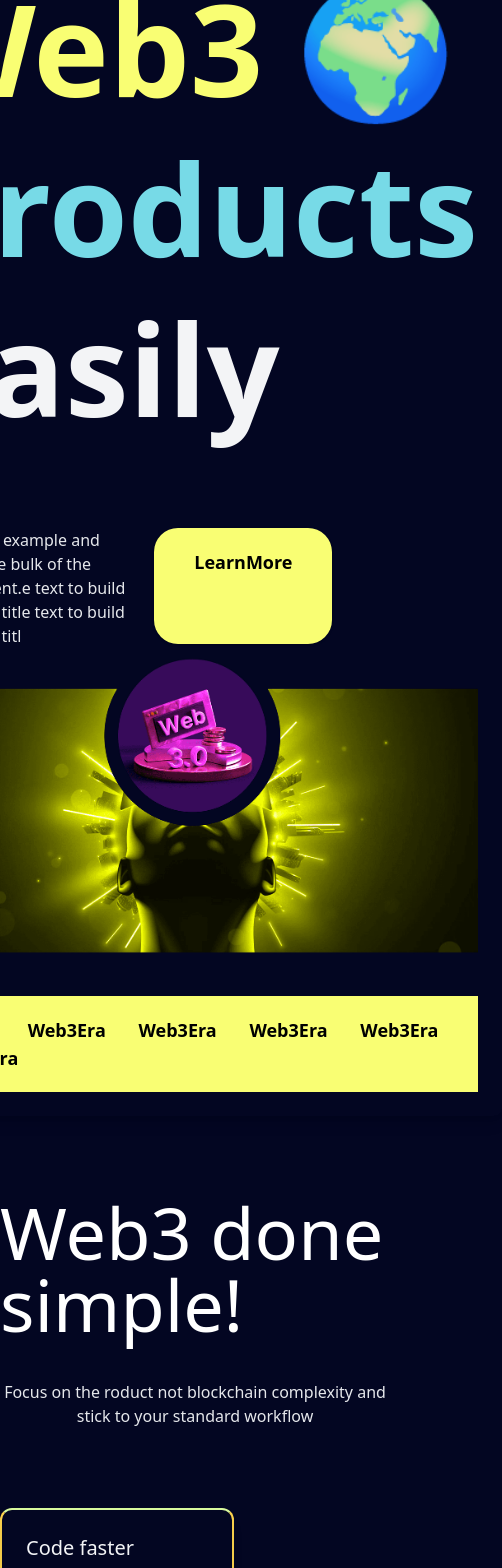
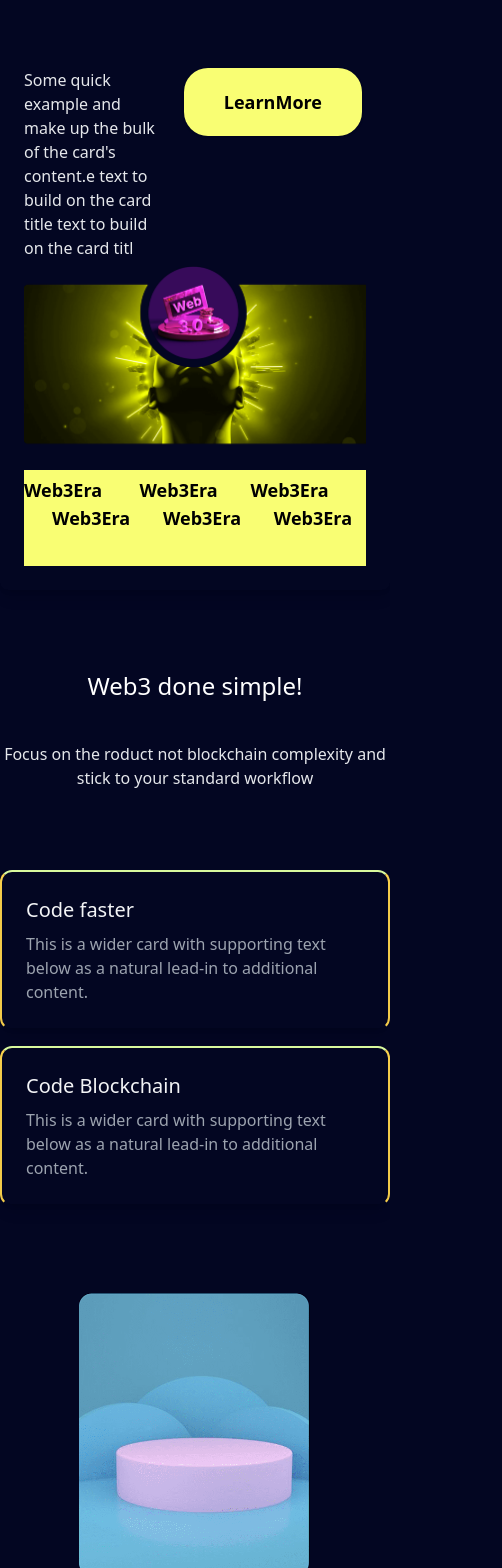
Before and after one commit to snehafarkya/web3era, a React (Create React App) app: page / in a window 390 px wide. Shown: the part 380-1948 px from the top of the page, 502 px wide, since content can reach past the window. Built offline with nearby package versions, Linux system fonts and the light colour scheme.

Commit message:
responsive

```diff
--- a/src/components/About.js
+++ b/src/components/About.js
@@ -5,12 +5,12 @@ import about from './assets/about.png'
 export default function About() {
   return (
     <div className='flex flex-col block justify-center items-center mt-20 mb-20 max-w-3xl m-auto'>
-        <h1 className='text-white font-medium text-7xl flex mb-10'>Web3 done simple!</h1>
+        <h1 className='text-white font-medium md:text-5xl text-2xl flex mb-10'>Web3 done simple!</h1>
         <p className='text-gray-200 mb-20 max-w-sm text-center '>
           Focus on the roduct not blockchain complexity and stick to your standard workflow
         </p>
         {/* card section */}
-    <div className="flex flex-row justify-center items-center gap-x-20 ">
+    <div className="md:flex flex-row justify-center items-center gap-x-20 grid grid-cols-1 gap-y-20">
       {/* cards */}
     <div className="card-sec flex flex-col justify-center ">
       {/* card1 */}
@@ -39,7 +39,7 @@ export default function About() {
       </div>
       </div>
       {/* card img */}
-      <div className="cardimg flex">
+      <div className="cardimg flex justify-center">
         <img src={about} alt="" />
       </div>
       </div>
--- a/src/components/Emailcard.js
+++ b/src/components/Emailcard.js
@@ -7,11 +7,11 @@ export default function Emailcard() {
 
 	      <div class="rounded-2xl  shadow-xl p-10 max-w-3xl">
         <div class="flex flex-col  space-y-4">
-	        <h1 class="font-bold text-5xl text-gray-100 w-5/6 text-left mb-10">Make sure of your choice then discuss with us</h1>
+	        <h1 class="font-bold md:text-5xl text-xl text-gray-100 w-5/6 text-left mb-10">Make sure of your choice then discuss with us</h1>
           <p class="text-sm text-gray-500 text-left mb-10 w-5/6">Lorem ipsum dolor sit amet, consectetur adipiscing elit, sed do eiusmod tempor incididunt ut laborea.</p>
-          <div className=' flex justify-between gap-x-9'>
+          <div className=' md:flex justify-between gap-x-9 block '>
           <input type="text" placeholder="Email" class="mt-10 border-2 bg-transparent border-yellow-200 text-lg rounded-full w-full h-14 px-4 py-4"/>
-          <button class="text-gray-900 text-lg rounded-full mt-10 font-bold px-4 py-4 w-1/4" style={{background:'#f9fe73'}}>Let's Talk</button>
+          <button class=" text-gray-900 text-lg rounded-full mt-10 font-bold px-4 py-4 md:w-1/4 w-full " style={{background:'#f9fe73'}}>Let's Talk</button>
           </div>
         </div>
         </div>
--- a/src/components/Hero.js
+++ b/src/components/Hero.js
@@ -5,13 +5,13 @@ export default function Hero() {
     <div>
       <div class="flex justify-center">
   <div class="block p-6 mt-20 rounded-lg shadow-lg max-w-5xl">
-    <h1 class="text-gray-100 text-9xl font-bold leading-tight mb-2">Build <span style={{color:"#f9fe73"}}>Web3 </span> 🌍 <br/> <span style={{color:"#77dae7"}}>products</span> easily</h1>
-    <div className="flex justify-center mt-20 gap-x-5 w-9/12">
+    <h1 class="text-gray-100 md:text-9xl text-5xl font-bold leading-tight mb-2">Build <span style={{color:"#f9fe73"}}>Web3 </span> 🌍 <br/> <span style={{color:"#77dae7"}}>products</span> easily</h1>
+    <div className="flex justify-center mt-20 gap-x-5 md:w-9/12 w-full">
     <p class="text-gray-200 text-base ">
       Some quick example and make up the bulk of the card's
       content.e text to build on the card title text to build on the card titl
     </p>
-    <button style={{background:"#f9fe73"}} className=" text-grey-100 flex flex-row gap-x-2 font-bold  text-lg px-10 py-5 rounded-3xl shadow hover:shadow-lg outline-none focus:outline-none mr-1 mb-1 ease-linear transition-all duration-150 hover:bg-hotpink" type="button">LearnMore </button>
+    <button style={{background:"#f9fe73"}} className="h-min text-grey-100 gap-x-2 font-bold  text-lg px-10 py-5 rounded-3xl shadow hover:shadow-lg outline-none focus:outline-none mr-1 mb-1 ease-linear transition-all duration-150 hover:bg-hotpink" type="button">LearnMore </button>
     {/* <button type="button" style={{background:"#f9fe73"}} class=" px-6 py-2.5 text-gray-900 font-medium text-lg leading-tight  rounded-3xl shadow-md hover:bg-blue-700 hover:shadow-lg focus:bg-blue-700 focus:shadow-lg focus:outline-none focus:ring-0 active:bg-blue-800 active:shadow-lg transition duration-150 ease-in-out">LearnMore</button> */}
   </div>
     <img src={web33} alt="" className='w-min'/>
--- a/src/components/Service.js
+++ b/src/components/Service.js
@@ -7,7 +7,7 @@ export default function Service() {
       {/* heading */}
       <div class="flex justify-center gap-x-24">
         <div class="block p-6 rounded-lg shadow-lg max-w-lg">
-            <h5 class="text-gray-100 text-5xl leading-tight font-medium mb-2">Web3 services for every app</h5>
+            <h5 class="text-gray-100 md:text-5xl text-xl leading-tight font-medium mb-2">Web3 services for every app</h5>
             <p class="text-gray-400 text-base mb-4">
               Some quick example text to build on the card title and make up the bulk of the card's
               content.
--- a/src/components/Update.js
+++ b/src/components/Update.js
@@ -4,7 +4,7 @@ import Updateinfocard from './Updateinfocard'
 export default function Update() {
   return (
     <div className='flex flex-col block justify-center items-center mt-20 mb-20 max-w-3xl m-auto'>
-        <h1 className='text-white font-medium text-7xl flex mb-10'>Latest Updates</h1>
+        <h1 className='text-white font-medium md:text-5xl text-xl flex mb-10'>Latest Updates</h1>
         <p className='text-gray-200 mb-20 max-w-sm text-center '>
           Focus on the roduct not blockchain complexity and stick to your standard workflow
         </p>
--- a/src/components/Updateinfocard.js
+++ b/src/components/Updateinfocard.js
@@ -2,9 +2,9 @@ import React from 'react'
 import launch from './assets/launch.png'
 export default function Updateinfocard() {
   return (
-    <div className='flex justify-center gap-x-5'>
+    <div className='flex justify-center gap-x-5 grid grid-cols-1 gap-y-5'>
       <div class="flex justify-center p-4 rounded-lg" style={{background:"#050a36"}}>
-        <div class="rounded-lg shadow-lg  max-w-sm">
+        <div class="rounded-lg shadow-lg max-w-sm">
           <a href="#!" data-mdb-ripple="true" data-mdb-ripple-color="light">
           <img class="rounded-t-lg" src={launch} alt=""/>
           </a>
```
